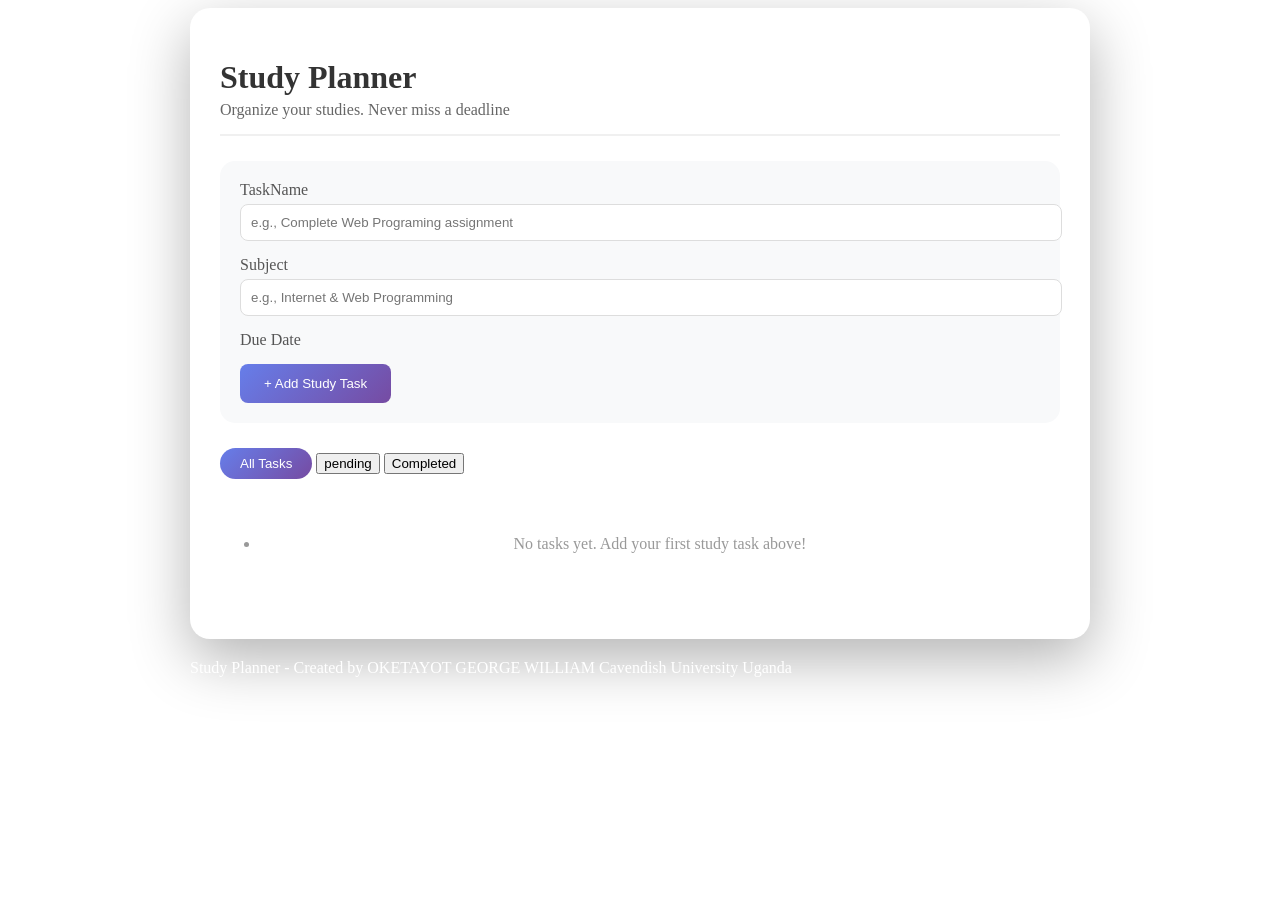
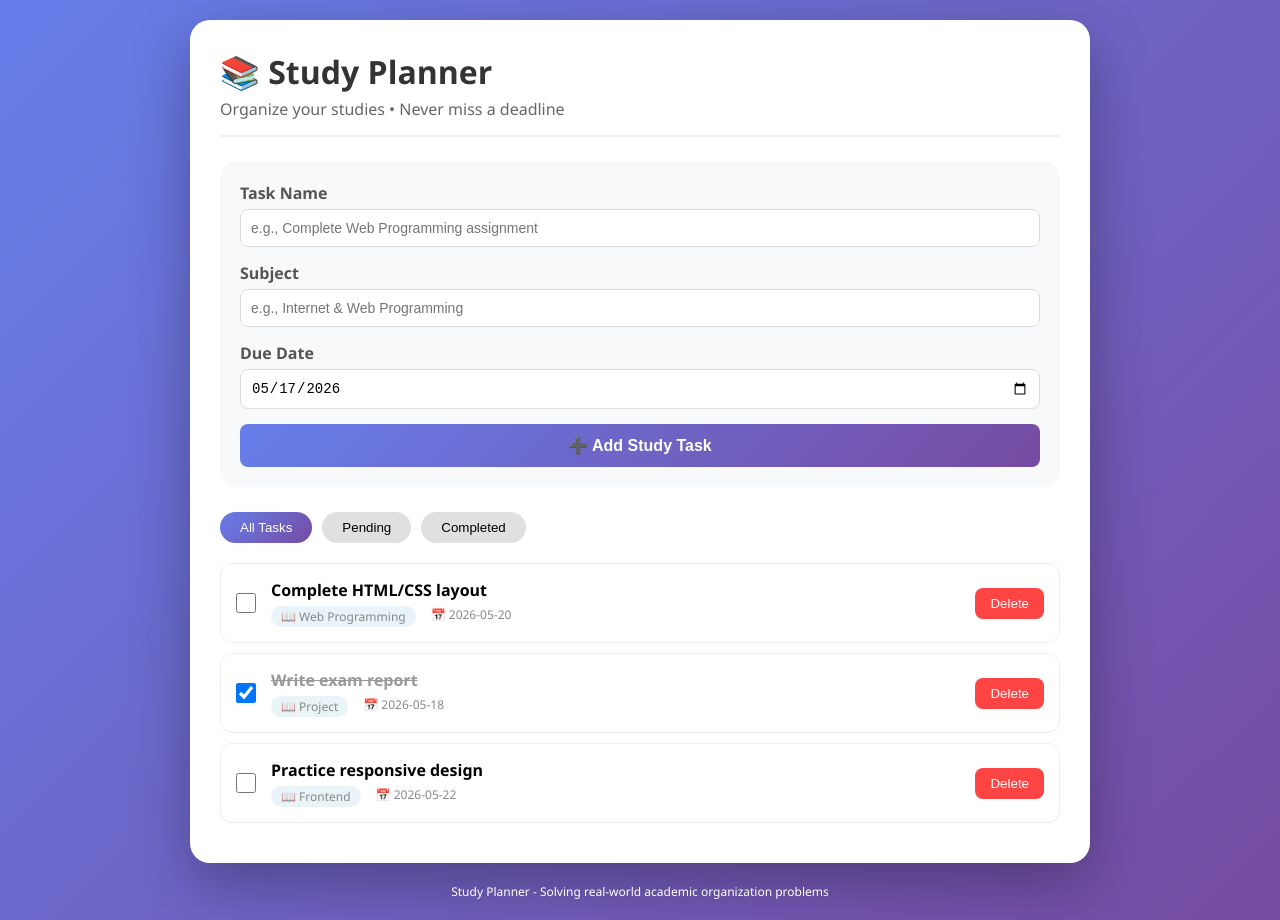
Before and after one commit to Castro50/STUDY-PLANNER, a plain HTML site: page index.html in a window 1280 px wide. Both pictures are taken after a click on the button "All Tasks". Before the commit the page ends 800 px from the top, so only its background shows below. Drawn offline with Linux system fonts and the light colour scheme.

Commit message:
fix: update website with fully working code

```diff
--- a/index.html
+++ b/index.html
@@ -3,17 +3,17 @@
 <head>
     <meta charset="UTF-8">
     <meta name="viewport" content="width=device-width, initial-scale=1.0">
-    <title>Study Planner |Cavendish University</title>
+    <title>Study Planner | Cavendish University</title>
     <style>
-* {}
+        * {
             margin: 0;
             padding: 0;
             box-sizing: border-box;
         }
 
         body {
-    front-family: 'Segoe UI',Tahoma, Geneva, Verdana, sans-serif;
-    background:linear-gradient(135deg, #667eea 0%, #764ba2 100%);
+            font-family: 'Segoe UI', Tahoma, Geneva, Verdana, sans-serif;
+            background: linear-gradient(135deg, #667eea 0%, #764ba2 100%);
             min-height: 100vh;
             padding: 20px;
         }
@@ -27,12 +27,11 @@ body {
             background: white;
             border-radius: 20px;
             box-shadow: 0 20px 60px rgba(0,0,0,0.3);
-    overflow: hidden;
             padding: 30px;
         }
 
         h1 {
-    front-size: 2rem;
+            font-size: 2rem;
             color: #333;
             margin-bottom: 5px;
         }
@@ -58,16 +57,16 @@ h1 {
         label {
             display: block;
             margin-bottom: 5px;
-    front-weight: 600;
+            font-weight: 600;
             color: #555;
         }
 
-input, select {
+        input {
             width: 100%;
             padding: 10px;
             border: 1px solid #ddd;
             border-radius: 8px;
-    front-size: 14px;
+            font-size: 14px;
         }
 
         .btn-add {
@@ -77,9 +76,9 @@ input, select {
             padding: 12px 24px;
             border-radius: 8px;
             cursor: pointer;
-    front-size: 16px;
-    front-weight: 600;
-    width; 100%;
+            font-size: 16px;
+            font-weight: 600;
+            width: 100%;
         }
 
         .btn-add:hover {
@@ -88,7 +87,7 @@ input, select {
         }
 
         .filter-buttons {
-    display:flex;
+            display: flex;
             gap: 10px;
             margin-bottom: 20px;
             flex-wrap: wrap;
@@ -100,7 +99,7 @@ input, select {
             padding: 8px 20px;
             border-radius: 20px;
             cursor: pointer;
-    front-weight: 500;
+            font-weight: 500;
         }
 
         .filter-btn.active {
@@ -108,9 +107,9 @@ input, select {
             color: white;
         }
 
-.task-list {
+        .tasks-list {
             list-style: none;
-    max-height:500px;
+            max-height: 500px;
             overflow-y: auto;
         }
 
@@ -121,20 +120,14 @@ input, select {
             padding: 15px;
             margin-bottom: 10px;
             display: flex;
-    justify-content:space-between;
+            justify-content: space-between;
             align-items: center;
-    transition: all 0.3s;
-}
-
-.task-item:hover {
-    box-shadow: 0 2px 8px rgba(0,0,0,0,1);
         }
 
         .task-info {
             display: flex;
             align-items: center;
             gap: 15px;
-    flex-wrap: wrap;
         }
 
         .task-check {
@@ -144,19 +137,19 @@ input, select {
         }
 
         .task-details {
-    flex: 1:
+            flex: 1;
         }
 
         .task-name {
-    front-weight: 600;
-    front-size: 16px
+            font-weight: 600;
+            font-size: 16px;
         }
 
         .task-meta {
             display: flex;
             gap: 15px;
             margin-top: 5px;
-    front-size: 12px;
+            font-size: 12px;
             color: #888;
         }
 
@@ -167,14 +160,14 @@ input, select {
         }
 
         .completed .task-name {
-    text-decoration:line-through;
+            text-decoration: line-through;
             color: #999;
         }
 
         .delete-btn {
             background: #ff4444;
             color: white;
-    boarder: none;
+            border: none;
             padding: 8px 15px;
             border-radius: 8px;
             cursor: pointer;
@@ -191,18 +184,18 @@ input, select {
         }
 
         footer {
-    text-align: centre;
+            text-align: center;
             margin-top: 20px;
             color: white;
-    front-size: 12px;
+            font-size: 12px;
         }
 
-@media (max-widith:600px) {
+        @media (max-width: 600px) {
             .planner-card {
                 padding: 15px;
             }
             .task-item {
-        flex-direction:column;
+                flex-direction: column;
                 gap: 10px;
             }
             .delete-btn {
@@ -214,13 +207,13 @@ footer {
 <body>
     <div class="container">
         <div class="planner-card">
-            <h1>Study Planner</h1>
-            <div class="subtitle">Organize your studies. Never miss a deadline</div>
+            <h1>📚 Study Planner</h1>
+            <div class="subtitle">Organize your studies • Never miss a deadline</div>
 
             <div class="add-task-section">
                 <div class="form-group">
-                    <label>TaskName</label>
-                    <input type="text" id="taskName" placeholder="e.g., Complete Web Programing assignment">
+                    <label>Task Name</label>
+                    <input type="text" id="taskName" placeholder="e.g., Complete Web Programming assignment">
                 </div>
                 <div class="form-group">
                     <label>Subject</label>
@@ -228,41 +221,51 @@ footer {
                 </div>
                 <div class="form-group">
                     <label>Due Date</label>
-                <input="date" id="dueDate">
+                    <input type="date" id="dueDate">
                 </div>
-                <button class="btn-add" onclick="addTask()">+ Add Study Task</button>
+                <button class="btn-add" id="addBtn">➕ Add Study Task</button>
             </div>
 
-            <div class="filter buttons">
-                <button class="filter-btn active" onclick="filterTasks('all')">All Tasks</button>
-                <button class="filter btn" onclick="filterTasks('pending')">pending</button>
-                <button class="filter btn" onclick="filterTasks('completed')">Completed</button>
+            <div class="filter-buttons">
+                <button class="filter-btn active" id="filterAll">All Tasks</button>
+                <button class="filter-btn" id="filterPending">Pending</button>
+                <button class="filter-btn" id="filterCompleted">Completed</button>
             </div>
 
             <ul class="tasks-list" id="tasksList">
-                <li class="empty-state"> No tasks yet. Add your first study task above!</li>
+                <li class="empty-state">✨ No tasks yet. Add your first study task above! ✨</li>
             </ul>
         </div>
         <footer>
-            Study Planner - Created by OKETAYOT GEORGE WILLIAM Cavendish University Uganda
+            Study Planner - Solving real-world academic organization problems
         </footer>
     </div>
 
     <script>
-        let tasks =[];
-        let currentfilter ='all';
+        // Get all elements
+        const taskNameInput = document.getElementById('taskName');
+        const subjectInput = document.getElementById('subject');
+        const dueDateInput = document.getElementById('dueDate');
+        const addBtn = document.getElementById('addBtn');
+        const tasksList = document.getElementById('tasksList');
+        const filterAllBtn = document.getElementById('filterAll');
+        const filterPendingBtn = document.getElementById('filterPending');
+        const filterCompletedBtn = document.getElementById('filterCompleted');
 
-        // Load tasks from localStorage when page opens
+        // Data
+        let tasks = [];
+        let currentFilter = 'all';
+
+        // Load tasks from localStorage
         function loadTasks() {
-            const savedTasks =localStorage.getItem('studyPlannerTasks');
-            if (savedTasks) {
-                tasks =JSON.parse(savedTasks);
+            const saved = localStorage.getItem('studyPlannerTasks');
+            if (saved) {
+                tasks = JSON.parse(saved);
             } else {
-                // Sample tasks for demonstation
                 tasks = [
-                    { id: 1, name: 'Complete HTML/CSS layout'subject:'Web Programming', dueDate:'2026-05-20', completed: false },
-                    { id: 2, name: 'Write exam report', subject:'Project', dueDate: '2026-05-18', completed: true },
-                    { id: 3, name: 'Practice responsive design', subject: 'Frontend', dueDate:'2026=05-22', completed: false }
+                    { id: 1, name: 'Complete HTML/CSS layout', subject: 'Web Programming', dueDate: '2026-05-20', completed: false },
+                    { id: 2, name: 'Write exam report', subject: 'Project', dueDate: '2026-05-18', completed: true },
+                    { id: 3, name: 'Practice responsive design', subject: 'Frontend', dueDate: '2026-05-22', completed: false }
                 ];
             }
             displayTasks();
@@ -270,25 +273,25 @@ footer {
 
         // Save tasks to localStorage
         function saveTasks() {
-                localStorage,setItem('studyPlannerTasks', JSON.stringify(tasks));
+            localStorage.setItem('studyPlannerTasks', JSON.stringify(tasks));
         }
 
         // Add new task
         function addTask() {
-                const name =document.getElementById('taskName').value;
-                const subject =document.getElementById('subject').value;
-                const dueDate =document.getElementById('dueDate').value;
+            const name = taskNameInput.value.trim();
+            const subject = subjectInput.value.trim();
+            const dueDate = dueDateInput.value;
 
-                if (name=== '') {
+            if (name === '') {
                 alert('Please enter a task name');
                 return;
             }
 
-                const newTask= {
+            const newTask = {
                 id: Date.now(),
                 name: name,
-                    subject: subject|| 'General',
-                    dueDate: dueDate|| 'No date set',
+                subject: subject || 'General',
+                dueDate: dueDate || 'No date set',
                 completed: false
             };
 
@@ -297,97 +300,119 @@ footer {
             displayTasks();
 
             // Clear inputs
-                document.getElementById('taskName').value ='';
-                document.getElementById('subject').value ='';
-                document.getElementById('dueDate').value ='';
+            taskNameInput.value = '';
+            subjectInput.value = '';
+            dueDateInput.value = '';
         }
 
-            // Toggle task completion
-            function toggleTask(id){
-                const task =tasks.find(t => t.id === id);
+        // Toggle completion
+        function toggleTask(id) {
+            const task = tasks.find(t => t.id === id);
             if (task) {
-            task.completed =!task.completed;
-            saveTasks();
-            displayTasks();
-                }
-            }
-            // Delete task
-            function deleteTask(id)
-            {
-                if (comfirm('Delete this task?')) {
-                    tasks =tasks.filter(t => t.id !== id);
+                task.completed = !task.completed;
                 saveTasks();
                 displayTasks();
             }
         }
 
-            // Filter tasks
-            function filterTasks(filter) {
-                currentfilter =filter;
-
-                // Update active button styling
-                document.querySelectorAll('.filter-btn').forEach(btn => {
-                    btn.classList.remove('active');
-                });
-                event.target.classList.add('active');
-
+        // Delete task
+        function deleteTask(id) {
+            if (confirm('Are you sure you want to delete this task?')) {
+                tasks = tasks.filter(t => t.id !== id);
+                saveTasks();
                 displayTasks();
             }
-
-            // Display tasks based on current filter
-            function displayTasks() {
-                let filteredTasks =tasks;
-
-                if (currentfilter === 'pending') {
-                    filteredTasks =tasks.filter(t => !t.completed);
-                } else if (currentfilter === 'completed') {
-                    filteredTasks =tasks.filter(t => t.completed);
         }
 
-                const taskslist =document.getElementById('tasksList');
+        // Display tasks
+        function displayTasks() {
+            let filteredTasks = tasks;
+
+            if (currentFilter === 'pending') {
+                filteredTasks = tasks.filter(t => !t.completed);
+            } else if (currentFilter === 'completed') {
+                filteredTasks = tasks.filter(t => t.completed);
+            }
 
             if (filteredTasks.length === 0) {
-                    tasklist,innerHTML = '<li class="empty-state">No task to display</li>';
+                tasksList.innerHTML = '<li class="empty-state">📭 No tasks to display 📭</li>';
                 return;
             }
 
-                tasksList.innerHTML='';
-                filteredTasks.forEach(task => {
-                    const li =document.createElement('li');
-                    li.className ='task-item';
-                    if (task.completed)li.classList.add('completed');
+            tasksList.innerHTML = '';
+            for (let i = 0; i < filteredTasks.length; i++) {
+                const task = filteredTasks[i];
+                const li = document.createElement('li');
+                li.className = 'task-item';
+                if (task.completed) {
+                    li.classList.add('completed');
+                }
 
                 li.innerHTML = `
                     <div class="task-info">
                         <input type="checkbox" class="task-check" ${task.completed ? 'checked' : ''} onchange="toggleTask(${task.id})">
-                        <div class=task-"details">
-                            <div class="task-name">${escapeHtml(task.name)}</div>
+                        <div class="task-details">
+                            <div class="task-name">${task.name}</div>
                             <div class="task-meta">
-                                <spam class="task-subject">${escapeHtml(task.subject)}</span>
-                                    <span>Due: ${task.dueDate}</span>
+                                <span class="task-subject">📖 ${task.subject}</span>
+                                <span>📅 ${task.dueDate}</span>
                             </div>
                         </div>
                     </div>
                     <button class="delete-btn" onclick="deleteTask(${task.id})">Delete</button>
-                                    ';
+                `;
                 tasksList.appendChild(li);
-                                });
+            }
         }
 
-                                // Prevent XSS attacks
-                                function escapeHtml(text) {
-                                const div = document.createElement('div');
-                                div. textContent = text;
-                                return div.innerHTML;
+        // Filter functions
+        function filterAll() {
+            currentFilter = 'all';
+            updateButtons('all');
+            displayTasks();
         }
 
-                                // Initialize the app
-                                loadTasks();
+        function filterPending() {
+            currentFilter = 'pending';
+            updateButtons('pending');
+            displayTasks();
+        }
+
+        function filterCompleted() {
+            currentFilter = 'completed';
+            updateButtons('completed');
+            displayTasks();
+        }
+
+        function updateButtons(filter) {
+            filterAllBtn.classList.remove('active');
+            filterPendingBtn.classList.remove('active');
+            filterCompletedBtn.classList.remove('active');
+
+            if (filter === 'all') filterAllBtn.classList.add('active');
+            if (filter === 'pending') filterPendingBtn.classList.add('active');
+            if (filter === 'completed') filterCompletedBtn.classList.add('active');
+        }
+
+        // Set up event listeners
+        addBtn.addEventListener('click', addTask);
+        filterAllBtn.addEventListener('click', filterAll);
+        filterPendingBtn.addEventListener('click', filterPending);
+        filterCompletedBtn.addEventListener('click', filterCompleted);
+
+        taskNameInput.addEventListener('keypress', function(e) {
+            if (e.key === 'Enter') {
+                addTask();
+            }
+        });
 
         // Set default due date to tomorrow
         const tomorrow = new Date();
         tomorrow.setDate(tomorrow.getDate() + 1);
-                                document.getElementById('dueDate').value = tomorrow.toISOSting().split('T')[0];
+        dueDateInput.value = tomorrow.toISOString().split('T')[0];
+
+        // Start the app
+        loadTasks();
     </script>
 </body>
 </html>
```
Lines whose indentation alone changed are shown as unchanged.
